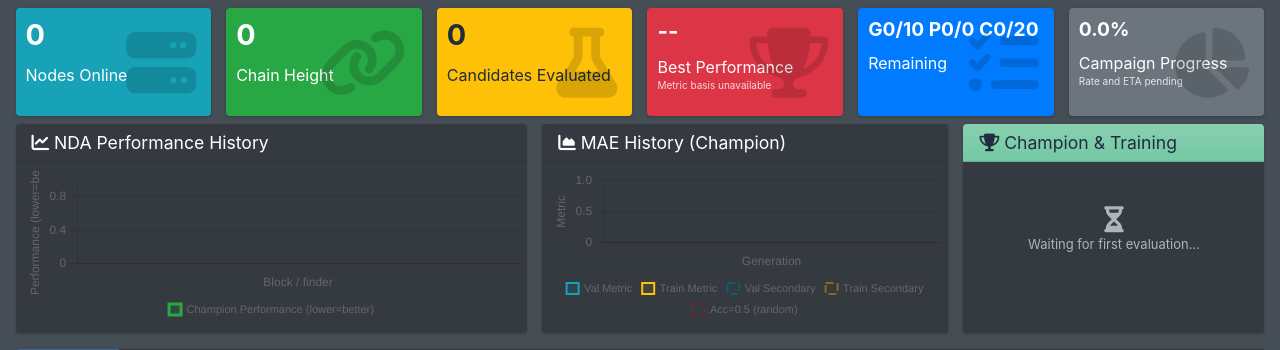
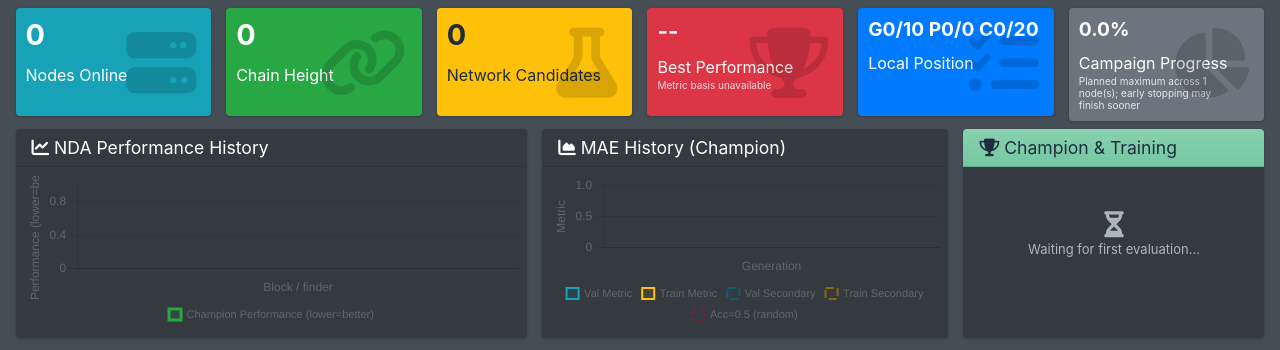
Before and after one commit to harveybc/doin-node, a Python web app: template src/doin_node/dashboard/templates/dashboard.html in a window 1280 px wide. Shown: the part 57-407 px from the top of the page. Run offline with Jinja, Linux system fonts and the light colour scheme; the template is opened without the code that fills it, so the values that code supplies are empty; some libraries are stand-ins or nearby versions.

Commit message:
Show network-wide island campaign progress

```diff
--- a/src/doin_node/dashboard/templates/dashboard.html
+++ b/src/doin_node/dashboard/templates/dashboard.html
@@ -111,7 +111,7 @@
           </div>
           <div class="col-lg-2 col-6">
             <div class="small-box bg-warning">
-              <div class="inner"><h3 id="totalEvalsCard">0</h3><p>Candidates Evaluated</p></div>
+              <div class="inner"><h3 id="totalEvalsCard">0</h3><p>Network Candidates</p></div>
               <div class="icon"><i class="fas fa-flask"></i></div>
             </div>
           </div>
@@ -123,7 +123,7 @@
           </div>
           <div class="col-lg-2 col-6">
             <div class="small-box bg-primary">
-              <div class="inner"><h3 id="remainingCard" style="font-size:1.2rem">--</h3><p>Remaining</p></div>
+              <div class="inner"><h3 id="remainingCard" style="font-size:1.2rem">--</h3><p>Local Position</p></div>
               <div class="icon"><i class="fas fa-tasks"></i></div>
             </div>
           </div>
@@ -1067,7 +1067,12 @@ async function refreshAll() {
     // Optimization config defaults from /api/optimization (first domain)
     const optDom = (opt && opt.domains && opt.domains.length > 0) ? opt.domains[0] : {};
     const prog = latEval || latGen || cand || {};
-    const totalEvals = parseInt(prog.total_evals || cand.total_evals || 0);
+    const networkEvals = Number(network && network.summary
+      ? network.summary.local_candidate_evaluations
+      : NaN);
+    const totalEvals = Number.isFinite(networkEvals)
+      ? networkEvals
+      : parseInt(prog.total_evals || cand.total_evals || 0);
     const curCand = parseInt(latEval ? (latEval.candidate_num || 0) : (cand.candidate_num || 0));
     const totCand = parseInt(latEval ? (latEval.total_candidates || 0) : (latGen ? (latGen.population_size || 20) : (cand.total_candidates || optDom.population_size || 20)));
     // Per-stage generation count (preferred) with fallback to total
@@ -1120,12 +1125,19 @@ async function refreshAll() {
           Math.min(genInStage, stagePlan[stageIndex]) * Math.max(totCand, 1) +
           Math.min(Math.max(generationEvaluated, 0), Math.max(totCand, 1)),
       );
-      const campaignCompleted = Number.isFinite(Number(campaign.campaign_candidates_completed))
-        ? Number(campaign.campaign_candidates_completed)
-        : inferredCompleted;
-      const campaignPlanned = Number.isFinite(Number(campaign.campaign_candidates_planned))
-        ? Number(campaign.campaign_candidates_planned)
-        : plannedSlots;
+      const onlineNodes = Math.max(1, Number(network && network.summary
+        ? network.summary.online_nodes
+        : 1));
+      const campaignCompleted = Number.isFinite(networkEvals)
+        ? networkEvals
+        : (Number.isFinite(Number(campaign.campaign_candidates_completed))
+          ? Number(campaign.campaign_candidates_completed)
+          : inferredCompleted);
+      const campaignPlanned = Number.isFinite(networkEvals)
+        ? plannedSlots * onlineNodes
+        : (Number.isFinite(Number(campaign.campaign_candidates_planned))
+          ? Number(campaign.campaign_candidates_planned)
+          : plannedSlots);
       const overallPct = campaignPlanned > 0
         ? (100 * Math.min(campaignPlanned, campaignCompleted) / campaignPlanned).toFixed(1)
         : '0.0';
@@ -1134,7 +1146,7 @@ async function refreshAll() {
       const eta = localOptimizationHistory.stage_eta_seconds;
       const runtimeText = rate != null ?
         `${Number(rate).toFixed(1)} cand/h | stage ETA ${eta != null ? fmtDuration(eta) : '--'}` :
-        'Rate and ETA pending';
+        `Planned maximum across ${onlineNodes} node(s); early stopping may finish sooner`;
       const runtimeElement = document.getElementById('progressRuntime');
       runtimeElement.textContent = runtimeText;
       runtimeElement.title = eta != null ?
```
Also changed, not shown: tests/test_dashboard_network.py (+9 -0 lines).
